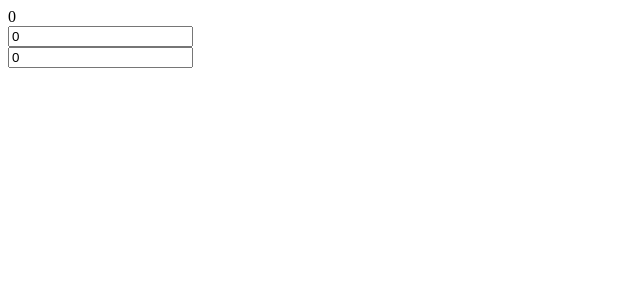
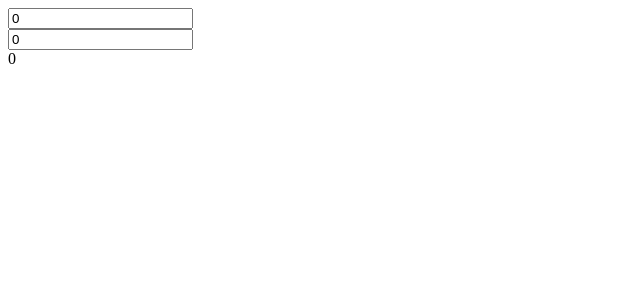
Before and after one commit to omar2004712/calculator-react, a React (Create React App) app: page / in a window 1280 px wide. Shown: the top 300 px of the page, without its empty margins (0-640 px from the left). Built offline with nearby package versions, Linux system fonts and the light colour scheme.

Commit message:
build: built the result component

```diff
--- a/src/components/App.js
+++ b/src/components/App.js
@@ -1,5 +1,6 @@
 import React from 'react';
 import NumberSlot from './NumberSlot';
+import Result from './Result';
 
 // eslint-disable-next-line react/prefer-stateless-function
 class App extends React.Component {
@@ -43,7 +44,6 @@ class App extends React.Component {
   // eslint-disable-next-line react/no-arrow-function-lifecycle
   render = () => (
     <div>
-      <div>{this.state.result}</div>
       <NumberSlot
         id="number1"
         defaultValue={0}
@@ -54,6 +54,7 @@ class App extends React.Component {
         defaultValue={0}
         onChange={this.onEquationChange}
       />
+      <Result value={this.state.result} />
     </div>
   );
 }
--- /dev/null
+++ b/src/components/Result.js
@@ -0,0 +1,5 @@
+import React from 'react';
+
+export default function Result(props) {
+  return <div>{props.value}</div>;
+}
```
